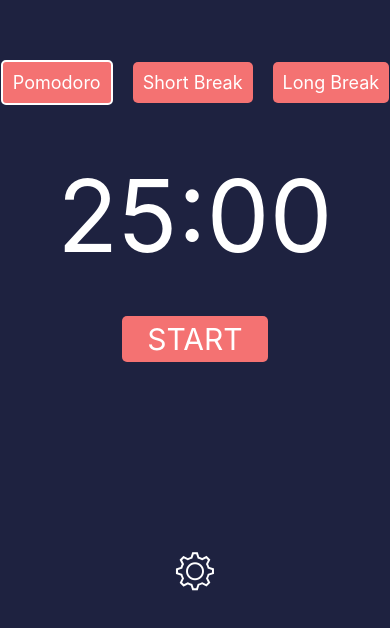
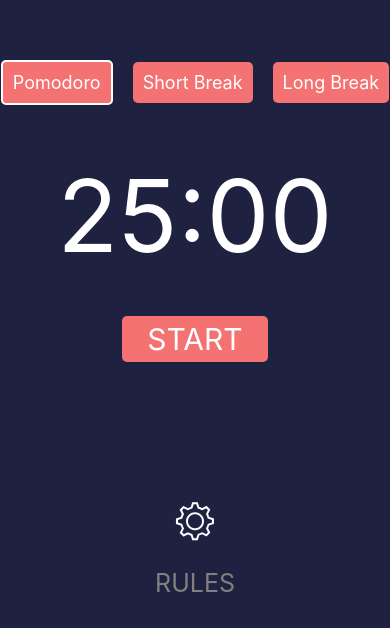
Before and after one commit to rennerCostaa12/pomodoro-vers-o-mobile, a React Native app: screen / in a window 390 px wide. Shown: the part 216-844 px from the top of the page. Built offline with nearby package versions, Linux system fonts and the light colour scheme.

Commit message:
criação do modal de regras do app

```diff
--- a/src/Screens/Home/index.tsx
+++ b/src/Screens/Home/index.tsx
@@ -1,4 +1,4 @@
-import { View, Text, TouchableOpacity, TextInput } from "react-native";
+import { View, Text, TouchableOpacity, Image } from "react-native";
 import { Audio } from 'expo-av';
 import { EvilIcons } from '@expo/vector-icons';
 import { useState, useEffect } from 'react';
@@ -34,6 +34,7 @@
     const [modesTimer, setModesTimer] = useState<ModesTimerProps>(modesApp.pomodoro);
     const [isStarted, setIsStarted] = useState<boolean>(false);
     const [modalOpen, setModalOpen] = useState<boolean>(false);
+    const [modalRulesApp, setModalRulesApp] = useState<boolean>(false);
 
     const [colorButton, setColorButton] = useState<string>('#F47272');
 
@@ -152,6 +153,10 @@
                 <TouchableOpacity onPress={() => setModalOpen(true)}>
                     <EvilIcons name="gear" color={"#ffffff"} size={50} />
                 </TouchableOpacity>
+
+                <TouchableOpacity onPress={() => setModalRulesApp(true)}>
+                    <Text style={styles.textRules}>RULES</Text>
+                </TouchableOpacity>
             </View>
 
             <Modal setOpenModal={setModalOpen} visible={modalOpen}>
@@ -196,6 +201,16 @@
                     </View>
                 </View>
             </Modal>
+
+            <Modal
+                setOpenModal={setModalRulesApp}
+                visible={modalRulesApp}
+            >
+                <Image
+                    source={require('../../assets/rules-pomodoro.webp')}
+                    style={styles.imageRules}
+                />
+            </Modal>
         </View>
     )
 }
--- a/src/Screens/Home/styles.ts
+++ b/src/Screens/Home/styles.ts
@@ -52,6 +52,7 @@
         position: 'absolute',
         bottom: 0,
         margin: 30,
+        alignItems: 'center'
     },
     modalTitle: {
         fontSize: 25,
@@ -79,5 +80,15 @@
     },
     timerTitle: {
         fontSize: 16,
+    },
+    textRules: {
+        color: 'gray',
+        fontSize: 25,
+        marginTop: 20,
+    },
+    imageRules:{
+        width: '100%',
+        height: 200,
+        marginTop: 20
     }
 })
--- a/src/components/Modal/styles.ts
+++ b/src/components/Modal/styles.ts
@@ -11,7 +11,8 @@
         backgroundColor: '#ffffff',
         width: 380,
         height: 350,
-        borderRadius: 5
+        borderRadius: 5,
+        alignItems: 'center'
     },
     buttonClose: {
         alignSelf: 'flex-end',
```
Also changed, not shown: src/assets/rules-pomodoro.webp (added).
